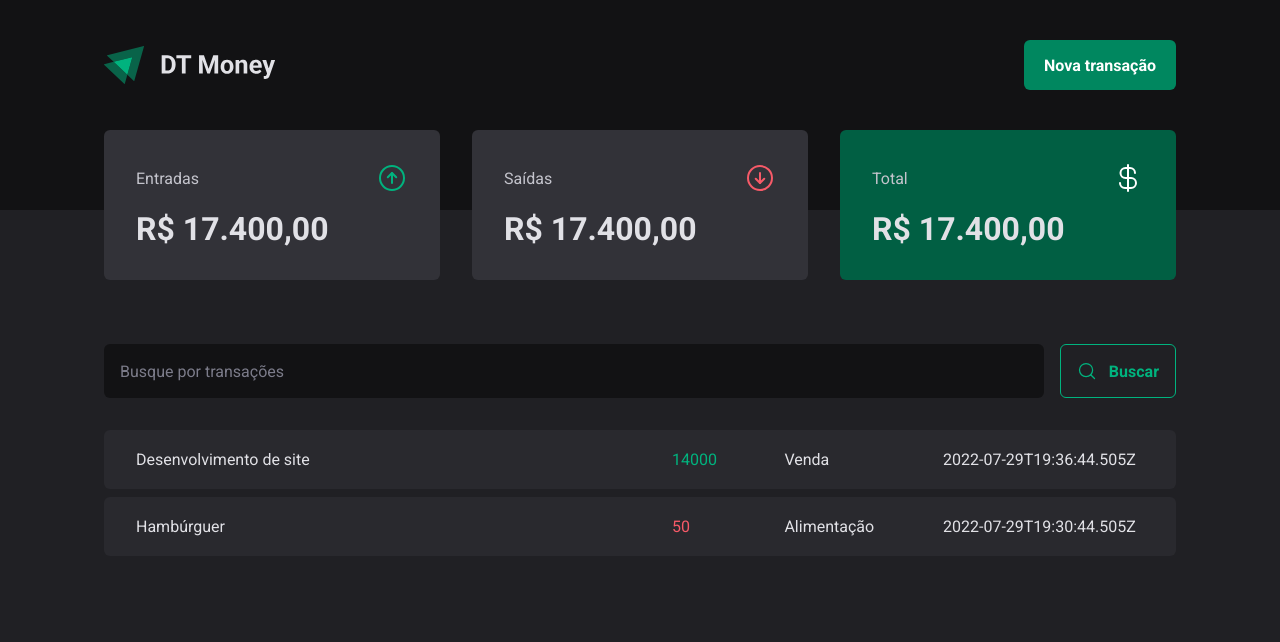
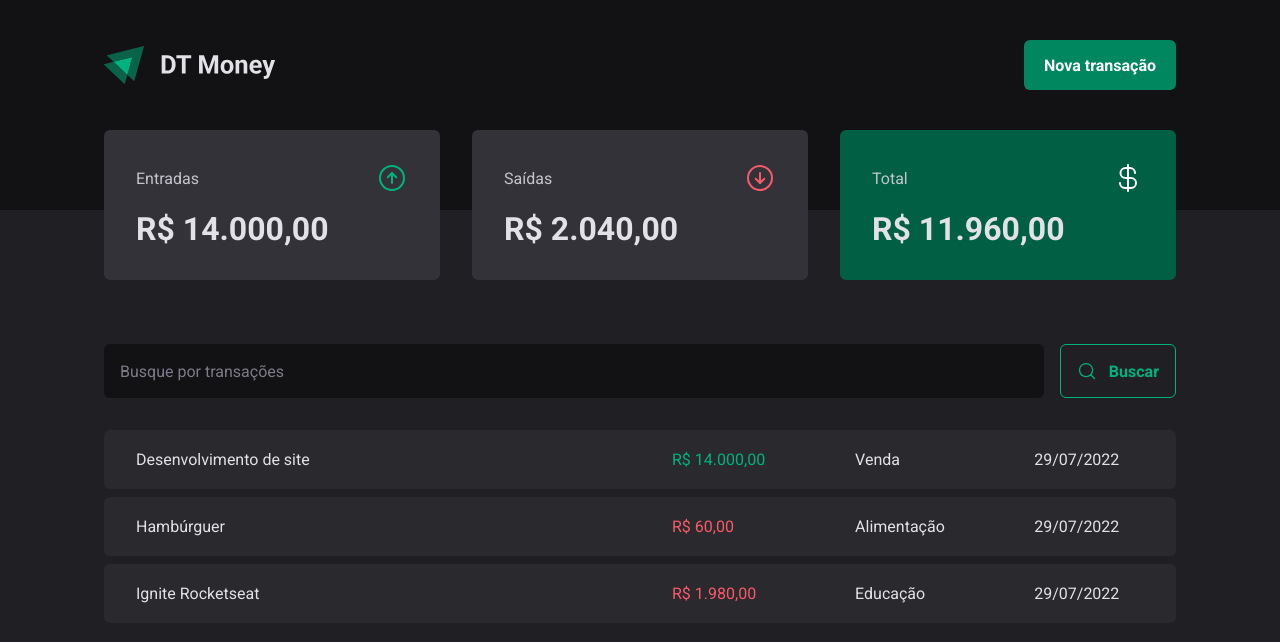
Before and after one commit to cborg2323/03-dt-money, a React (Vite) app: page / in a window 1280 px wide. Shown: the top 642 px of the page. Built offline with nearby package versions, Linux system fonts and the light colour scheme; data requests are answered from the project's data file.

Commit message:
02-conexao api 05-formatando valores

```diff
--- a/server.json
+++ b/server.json
@@ -13,8 +13,16 @@
             "description": "Hambúrguer",
             "type": "outcome",
             "category": "Alimentação",
-            "price": 50,
+            "price": 60,
             "createdAt": "2022-07-29T19:30:44.505Z"
+        },
+        {
+            "id": 3,
+            "description": "Ignite Rocketseat",
+            "type": "outcome",
+            "category": "Educação",
+            "price": 1980,
+            "createdAt": "2022-07-29T19:24:44.505Z"
         }
     ]
 }
--- a/src/components/Summary/index.tsx
+++ b/src/components/Summary/index.tsx
@@ -1,12 +1,30 @@
 import { ArrowCircleDown, ArrowCircleUp, CurrencyDollar } from 'phosphor-react'
-import { SummaryCard, SummaryContainer } from './styles'
 import { useContext } from 'react'
 import { TransactionsContext } from '../../contexts/TransactionsContext'
+import { SummaryCard, SummaryContainer } from './styles'
+import { priceFormatter } from '../../utils/formatter'
 
 export function Summary() {
     const { transactions } = useContext(TransactionsContext)
 
-    console.log(transactions)
+    const summary = transactions.reduce(
+        (acc, transaction) => {
+            if(transaction.type === 'income') {
+                acc.income += transaction.price;
+                acc.total += transaction.price;
+            } else {
+                acc.outcome += transaction.price;
+                acc.total -= transaction.price;
+            }
+
+            return acc;
+        },
+        {
+            income: 0,
+            outcome: 0,
+            total: 0,
+        }
+    );
 
     return (
         <SummaryContainer>
@@ -16,7 +34,7 @@
                     <ArrowCircleUp size={32} color="#00b37e" />
                 </header>
 
-                <strong>R$ 17.400,00</strong>
+                <strong>{priceFormatter.format(summary.income)}</strong>
             </SummaryCard>
 
             <SummaryCard>
@@ -25,7 +43,7 @@
                     <ArrowCircleDown size={32} color="#f75a68" />
                 </header>
 
-                <strong>R$ 17.400,00</strong>
+                <strong>{priceFormatter.format(summary.outcome)}</strong>
             </SummaryCard>
 
             <SummaryCard variant="green">
@@ -34,7 +52,7 @@
                     <CurrencyDollar size={32} color="#fff" />
                 </header>
 
-                <strong>R$ 17.400,00</strong>
+                <strong>{priceFormatter.format(summary.total)}</strong>
             </SummaryCard>
         </SummaryContainer>
     )
--- a/src/pages/Transactions/index.tsx
+++ b/src/pages/Transactions/index.tsx
@@ -5,6 +5,7 @@
 import { SearchForm } from './components/SearchForm'
 
 import { PriceHighlight, TransactionsContainer, TransactionsTable } from './styles'
+import { dateFormatter, priceFormatter } from '../../utils/formatter';
 
 export function Transactions() {
     const { transactions } = useContext(TransactionsContext)
@@ -25,11 +26,11 @@
                                     <td width="50%">{transaction.description}</td>
                                     <td>
                                         <PriceHighlight variant={transaction.type}>
-                                            {transaction.price}
+                                            {priceFormatter.format(transaction.price)}
                                         </PriceHighlight>
                                     </td>
                                     <td>{transaction.category}</td>
-                                    <td>{transaction.createdAt}</td>
+                                    <td>{dateFormatter.format(new Date(transaction.createdAt))}</td>
                                 </tr>
                             )
                         })}
--- /dev/null
+++ b/src/utils/formatter.ts
@@ -0,0 +1,6 @@
+export const dateFormatter = new Intl.DateTimeFormat('pt-br');
+
+export const priceFormatter = new Intl.NumberFormat('pt-br', {
+    style: 'currency',
+    currency: 'BRL',
+});
```
